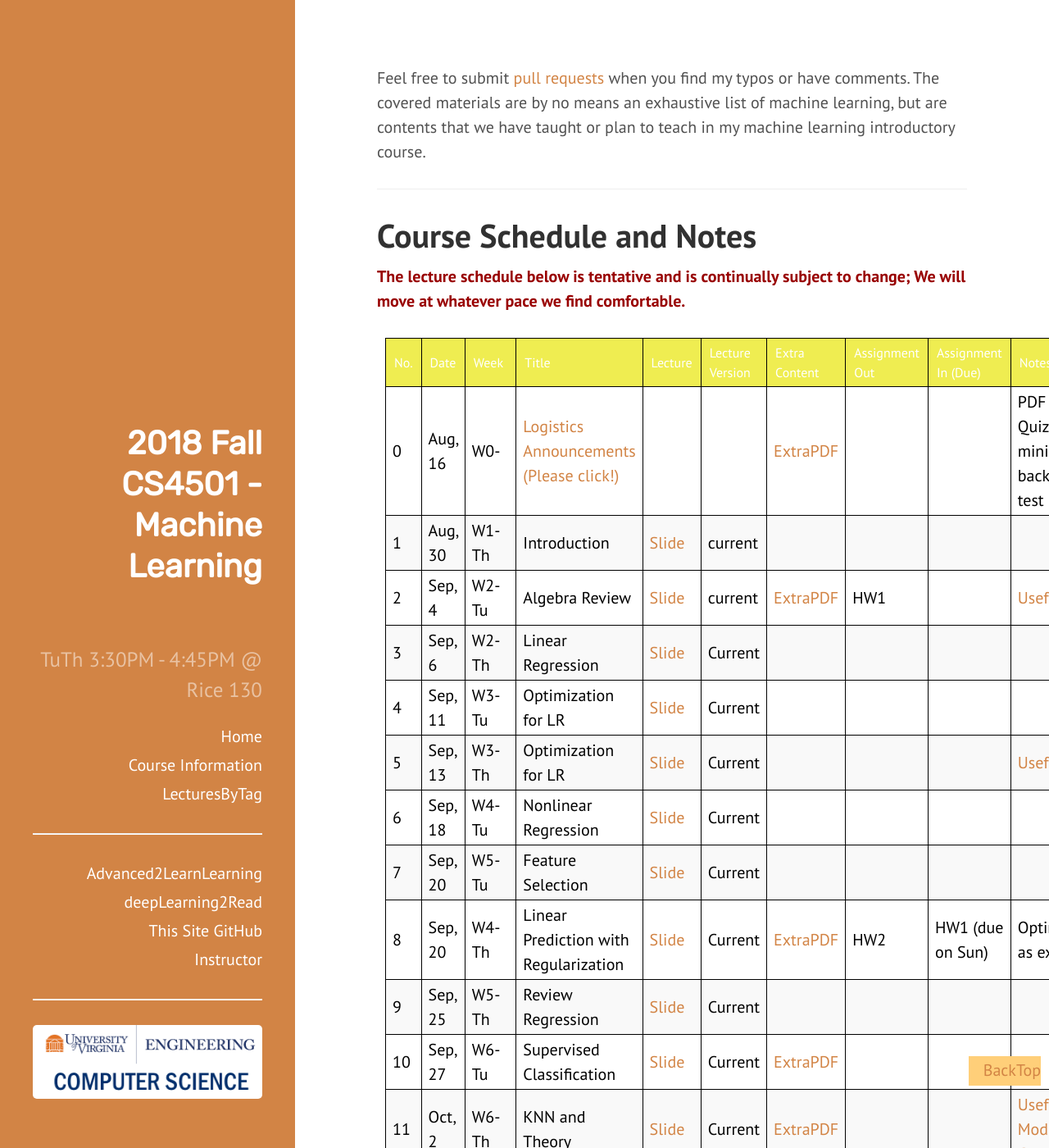
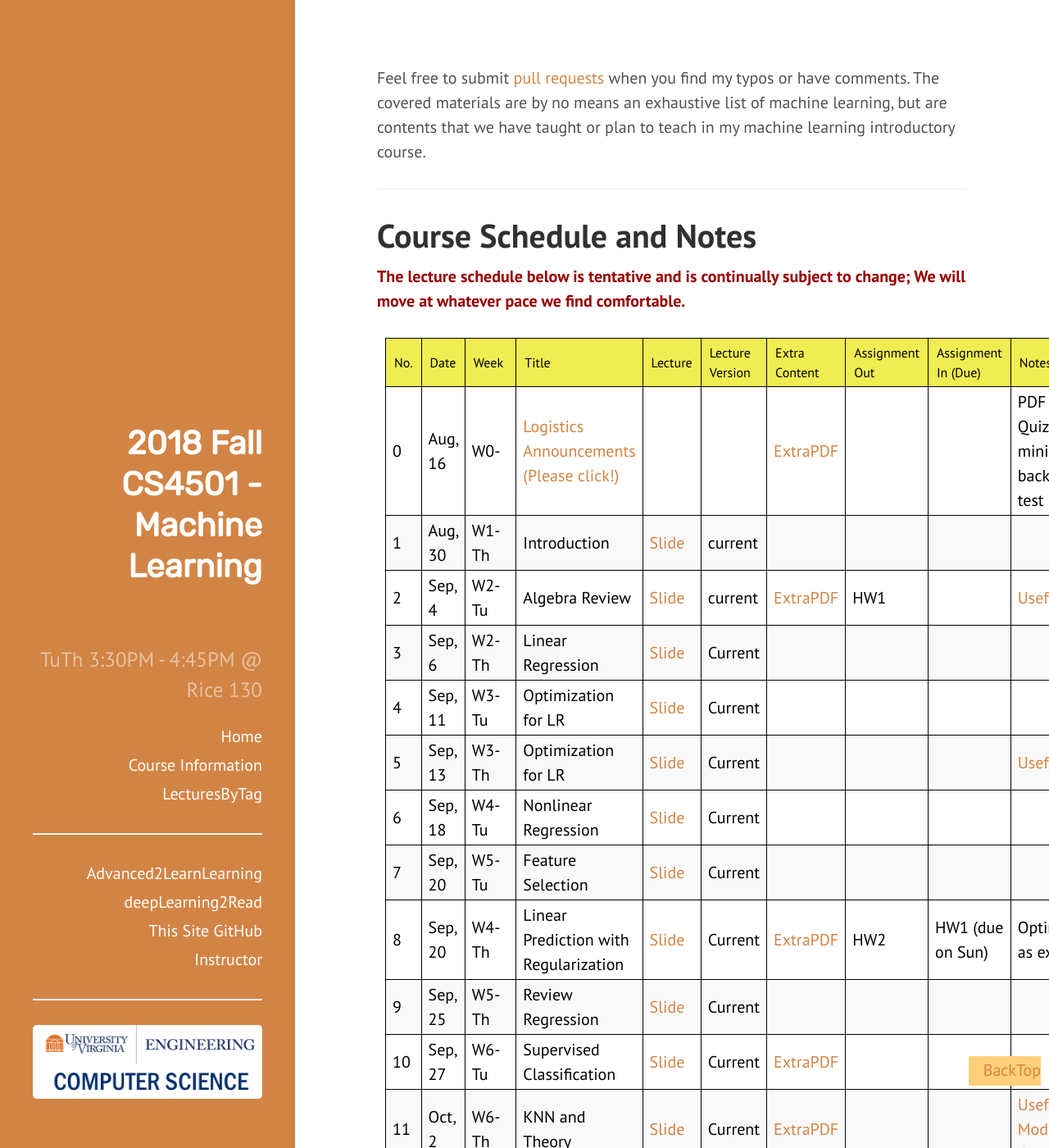
Before and after one commit to dblakely/2018fUVA-CS4501MachineLearning, a Jekyll site: the page built from index.html, in a window 1280 px wide and 1400 px high. Shown: the whole window at 82% size. Built offline with Jekyll 4.4.1, drawn with Linux system fonts in a browser that asks for light colours.

Commit message:
again table format

```diff
--- a/public/css/hyde.css
+++ b/public/css/hyde.css
@@ -302,7 +302,7 @@ width: 99%;
 {
 font-size: 16px;
 font-weight: normal;
-color: white;
+color: black;
 background: #efed51;
 padding: 5px 10px;
 text-align: left;
```
